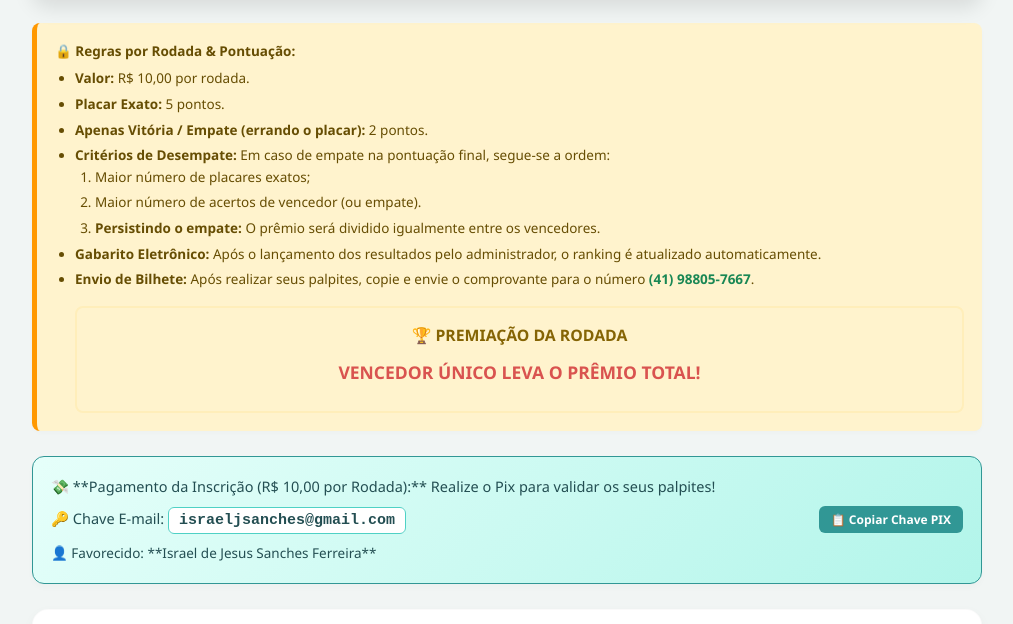
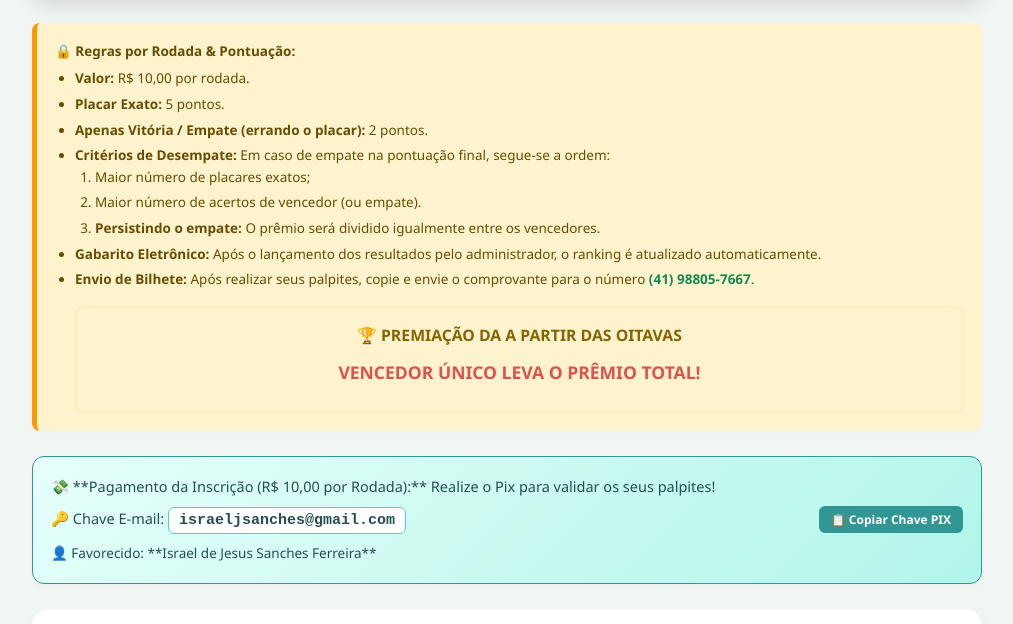
Before and after one commit to israeljsanches/bolaodohexacopa2026, a website: page public/index.html in a window 1280 px wide. Shown: the part 164-788 px from the top of the page, without its empty margins (133-1146 px from the left). Drawn offline with Linux system fonts and the light colour scheme; no server answers.

Commit message:
Update index.html

```diff
--- a/public/index.html
+++ b/public/index.html
@@ -207,7 +207,7 @@
         <li><strong>Gabarito Eletrônico:</strong> Após o lançamento dos resultados pelo administrador, o ranking é atualizado automaticamente.</li>
         <li><strong>Envio de Bilhete:</strong> Após realizar seus palpites, copie e envie o comprovante para o número <strong><a href="https://wa.me/5541988057667" target="_blank" style="color: var(--primary-light); text-decoration: none;">(41) 98805-7667</a></strong>.</li>
         <div style="background-color: #fff3cd; border: 2px solid #ffeeba; padding: 15px; border-radius: 8px; margin-top: 15px; text-align: center;">
-    <h3 style="margin-top: 0; color: #856404; text-transform: uppercase;">🏆 Premiação da Rodada</h3>
+    <h3 style="margin-top: 0; color: #856404; text-transform: uppercase;">🏆 Premiação da a partir das OITAVAS</h3>
     <p style="font-size: 1.3em; font-weight: bold; color: #d9534f; margin: 10px 0;">
         VENCEDOR ÚNICO LEVA O PRÊMIO TOTAL!
     </p>
```
